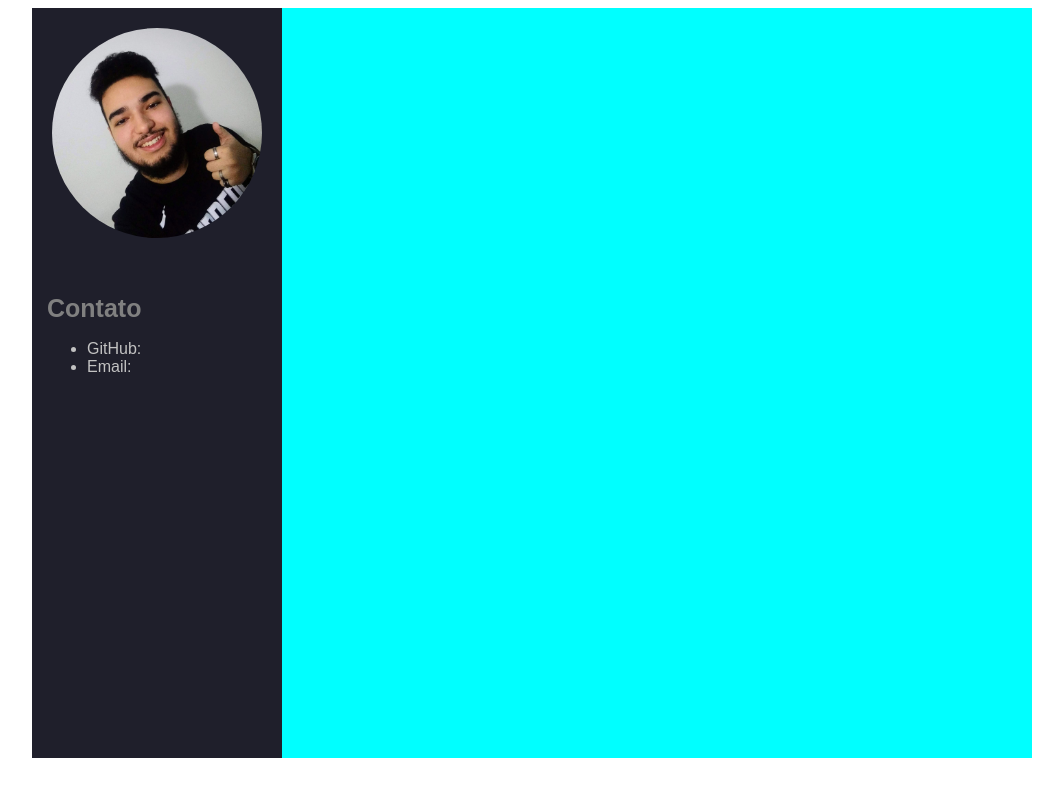
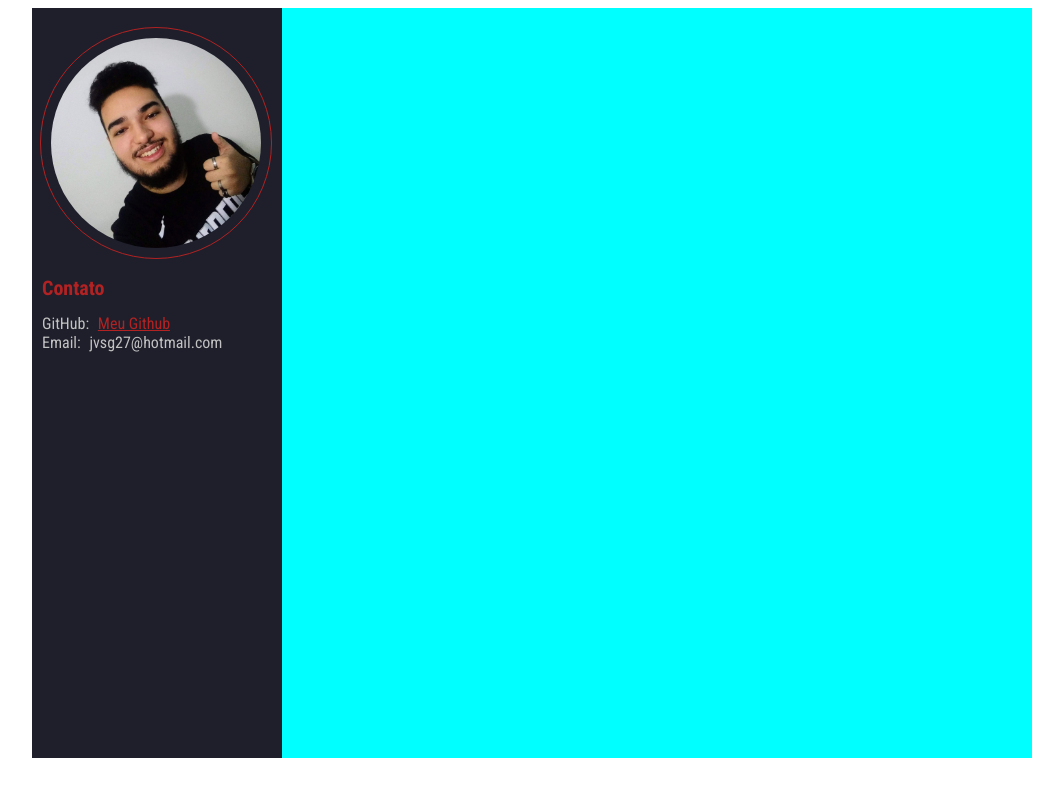
Before and after one commit to JoaoVitorSilva27/Projeto-curriculum, a plain HTML site: page index.html in a window 1280 px wide. Shown: the whole page, without its empty margins (108-1171 px from the left). Drawn offline with Linux system fonts and the light colour scheme.

Commit message:
Update foto e contato

```diff
--- a/index.html
+++ b/index.html
@@ -6,23 +6,31 @@
     <meta name="viewport" content="width=device-width, initial-scale=1.0">
     <title>Curriculum pessoal</title>
     <link rel="stylesheet" href="src/css/style.css">
+
+    <!--FONTE -->
+    <link rel="preconnect" href="https://fonts.googleapis.com">
+    <link rel="preconnect" href="https://fonts.gstatic.com" crossorigin>
+    <link
+        href="https://fonts.googleapis.com/css2?family=Roboto+Condensed:wght@300;400;700&family=Roboto:wght@300;400;700&display=swap"
+        rel="stylesheet">
+
+
 </head>
 
 <body>
     <div id="corpo">
         <div id="ladoE">
-            <img src="src/img/índice.jpg" alt="" id="ftperf">
+            <br>
+
+            <span id="fotocont"><img src="src/img/índice.jpg" alt="" id="ftperf"></span>
 
             <div id="contato">
                 <h1>Contato</h1>
-                <ul>
-                    <li>GitHub:</li>
-                    <li>Email:</li>
-                </ul>
+
+                GitHub: <span id="contatotxt"><a href="https://github.com/JoaoVitorSilva27">Meu Github</a></span> <br>
+                Email: <span id="contatotxt">jvsg27@hotmail.com</span>
 
             </div>
-
-
 
         </div>
 
--- a/src/css/style.css
+++ b/src/css/style.css
@@ -1,37 +1,52 @@
-body{
-    font-family: Arial, Helvetica, sans-serif;
+body {
+    font-family: 'Roboto Condensed', sans-serif;
 }
 
-#corpo{
+#corpo {
     display: flex;
     justify-content: center;
 }
 
-#ladoE{
+#ladoE {
     width: 250px;
     height: 750px;
     background-color: rgb(31, 31, 43);
 
 }
 
-#ftperf{
+#fotocont{
+    padding: 7.5px;
+}
+
+#ftperf {
     height: 210px;
     width: 210px;
-    padding: 20px;
-    border-radius: 225px;
+    padding: 10px;
+    border-radius: 120px;
+    border: firebrick 1px solid;
+
 }
 
-#contato h1{
-    font-size: 25px;
-    color: grey;
+#contato h1 {
+    font-size: 20px;
+    color: firebrick;
 }
 
-#contato{
-    padding: 15px;
+#contato {
+    font-size: 16px;
+    padding-left: 10px;
     color: rgb(194, 194, 194);
 }
 
-#ladoD{
+#contato a {
+    color: firebrick;
+}
+
+#contatotxt {
+    padding: 5px;
+}
+
+#ladoD {
     background-color: aqua;
     width: 750px;
     height: 750px;
```
